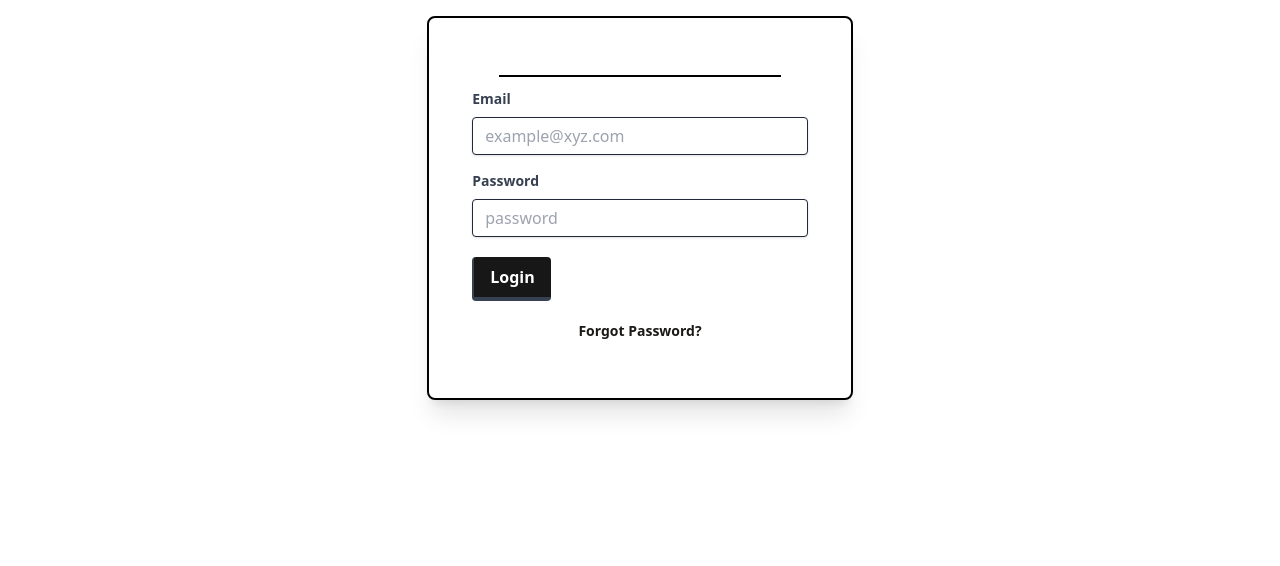
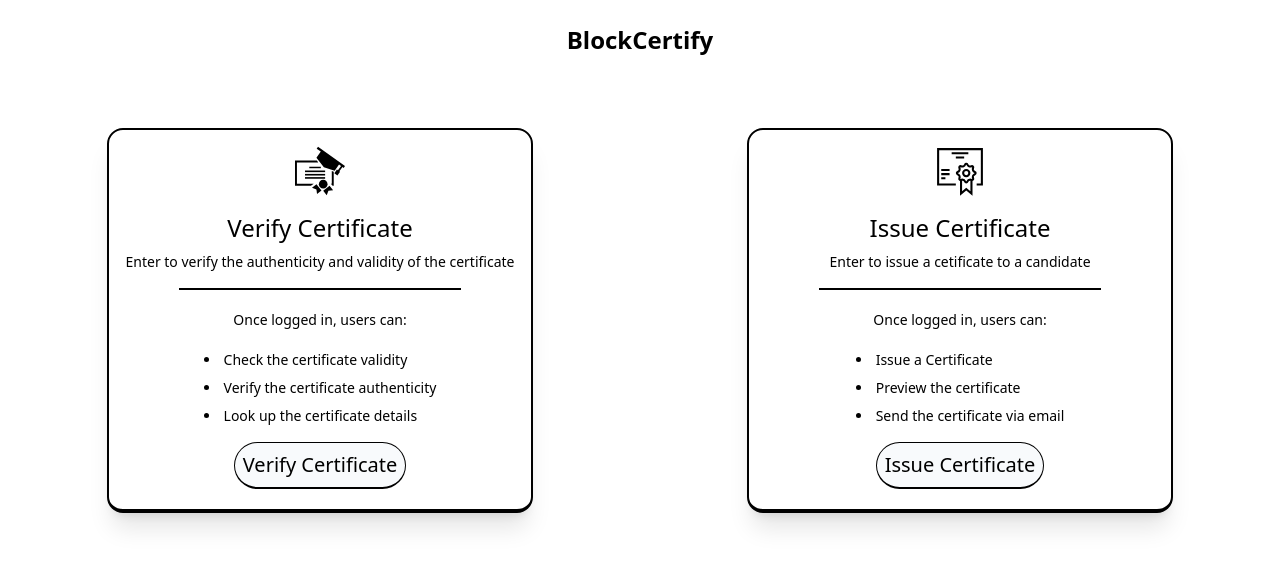
Before and after one commit to SBasu-7870/BlockCertify, a React (Vite) app: page /getStarted in a window 1280 px wide. Shown: the top 566 px of the page. Built offline with nearby package versions, Linux system fonts and the light colour scheme; no server answers; what web3 would draw is missing.

Commit message:
get started page v1

```diff
--- a/src/App.jsx
+++ b/src/App.jsx
@@ -2,9 +2,9 @@ import React from 'react'
 import './App.css'
 import { Route, Routes } from "react-router-dom"
 import Landing from './pages/Landing'
-import LoginComponent from './components/LoginComponent'
 import CertificateForm from './pages/CertificateForm'
 import VerifyCertificate from './pages/VerifyCertificate'
+import GetStarted from './pages/GetStarted'
 
 
 function App() {
@@ -12,7 +12,7 @@ function App() {
   return (
     <Routes>
       <Route path="/" element={<Landing/>}/>
-      <Route path="/getStarted" element={<LoginComponent/>}/>
+      <Route path="/getStarted" element={<GetStarted/>}/>
       <Route path="/issueCertificate" element={<CertificateForm/>}/>
       <Route path="/verifyCertificate" element={<VerifyCertificate/>}/>
     </Routes>
--- a/src/components/LoginComponent.jsx
+++ b/src/components/LoginComponent.jsx
@@ -1,26 +1,29 @@
 import React from 'react'
+import { Link } from 'react-router-dom';
 
 function LoginComponent(props) {
-  const {title, description} = props;
+  const { title, description, svgr, content, path } = props;
   return (
-    <div className='flex flex-col justify-center items-center my-4 mx-auto w-1/3 h-96 max-w-lg border-solid border-2 border-black rounded-lg shadow-xl'>
-       <h1 className='block text-2xl my-2 mx-auto'>{title}</h1>
-       <p className='text-sm bold mb-4'>{description}</p>
-       <hr className='block w-2/3 border-solid border border-black justify-center'/>
-       <form className='m-2 p-1'>
-         <label htmlFor="email" className='block text-sm text-gray-700 font-bold mb-2'>Email</label>
-         <input type="email" placeholder='example@xyz.com' className='shadow appearance-none border border-gray-800 rounded w-full py-2 px-3 text-gray-500 leading-tight transition ease-in-out delay-150 hover:-translate-y-1 hover:scale-110 duration-300 focus:outline-none focus:shadow-outline'/>
-
-         <label htmlFor="password" className='block text-sm text-gray-700 font-bold mb-2 mt-4'>Password</label>
-         <input type="password" placeholder='password' className='shadow appearance-none border border-gray-800 rounded w-full py-2 px-3 text-gray-500 leading-tight transition ease-in-out delay-150 hover:-translate-y-1 hover:scale-110 duration-300 focus:outline-none focus:shadow-outline'/>
-         <button className=' bg-neutral-900 hover:bg-neutral-800 text-white font-bold mt-5 py-2 px-4 border-b-4 border-l-2 border-gray-700 hover:border-gray-500 rounded'>
-           Login
-         </button>
-         <a className='flex justify-center mt-5 mb-5 font-bold text-sm text-stone-900 hover:text-stone-800' href="#">
-          Forgot Password?
-         </a>
-       </form>
+    <>
+    <div className='flex flex-col items-center text-center my-4 pb-5 mx-auto w-1/3 h-auto max-w-lg border-solid border-2 border-b-4 border-black rounded-2xl shadow-xl transition ease-in-out duration-200 hover:scale-105'>
+      <img className='mt-4 mb-2' src={svgr} style={{ height: 50, width: 50 }} />
+      <h1 className='block text-2xl my-2 mx-3'>{title}</h1>
+      <p className='text-sm bold mb-4 mx-3'>{description}</p>
+      <hr className='block w-2/3 border-solid border border-black justify-center' />
+      <p className='text-sm bold mt-5'>
+        Once logged in, users can:
+        <br/>
+        <br/>
+        <ul className='list-inside list-disc text-justify px-2'>
+          {content.map((point) => (
+            <li className='mb-2'>{point}</li>
+          ))}
+        </ul>
+      </p>
+      <button className='mt-2 p-2 text-md lg:text-xl bg-slate-50 rounded-full border-b-2 border border-black
+      hover:border-b-4 transition ease-in-out duration-200 hover:translate-y-1 hover:scale-105'><Link to={path}>{title}</Link></button>
     </div>
+    </>
   )
 }
 
--- a/src/components/Navbar.jsx
+++ b/src/components/Navbar.jsx
@@ -1,11 +1,12 @@
 import React from 'react'
 import { Link } from 'react-router-dom';
 
-function Navbar() {
+function Navbar(props) {
+  const {navHidden, buttonHidden} = props;
   return (
     <div className='flex flex-row justify-around py-4 w-full'>
-       <h1 className='text-2xl font-bold mt-2'>BlockCertify</h1>
-       <nav className='hidden lg:block'>
+       <h1 className='text-2xl font-bold mt-2'><Link to="/">BlockCertify</Link></h1>
+       <nav className={`hidden ${navHidden?'lg:hidden':'lg:block'}`}>
           <div className='flex flex-wrap border-2 border-solid border-gray-900 rounded-full px-1 py-1 appearance-none'>
              <ul className='font-medium flex flex-row justify-between w-full transition-colors duration-500 ease-in-out'>
                <li className='relative p-2 hover:bg-zinc-950 hover:text-white rounded-full font-mono font-bold' >Home</li>
@@ -14,7 +15,7 @@ function Navbar() {
              </ul>
           </div>
        </nav>
-       <button className='bg-zinc-950 border-2 text-white font-mono rounded-full py-3 px-5 hover:rounded-2xl'><Link to="/getStarted">Get Started</Link></button>
+       <button className={` ${buttonHidden?'hidden':''} bg-zinc-950 border-2 text-white font-mono rounded-full py-3 px-5 hover:rounded-2xl`}><Link to="/getStarted">Get Started</Link></button>
     </div>
   )
 }
--- /dev/null
+++ b/src/pages/GetStarted.jsx
@@ -0,0 +1,22 @@
+import React from 'react'
+import LoginComponent from '../components/LoginComponent'
+import GradudateCap from '../assets/GraduateCap.svg'
+import CertificateLogo from '../assets/CertificateLogo.svg'
+import Navbar from '../components/Navbar'
+
+function GetStarted() {
+  const verifyOptions = ["Check the certificate validity","Verify the certificate authenticity","Look up the certificate details"]
+  const certifyOptions = ["Issue a Certificate","Preview the certificate","Send the certificate via email"]
+  const navHidden = true;
+  return (
+    <>
+    <Navbar navHidden={navHidden} buttonHidden={true}/>
+    <div className='flex flex-col lg:flex-row justify-center items-center mt-10'>
+      <LoginComponent title={"Verify Certificate"} description={"Enter to verify the authenticity and validity of the certificate"} svgr={GradudateCap} content={verifyOptions} path="/verifyCertificate"/>
+      <LoginComponent title={"Issue Certificate"} description={"Enter to issue a cetificate to a candidate"} svgr={CertificateLogo} content={certifyOptions} path="/issueCertificate"/>
+    </div>
+    </>
+  )
+}
+
+export default GetStarted
```
Also changed, not shown: src/assets/CertificateLogo.svg (added), src/assets/GraduateCap.svg (added).
